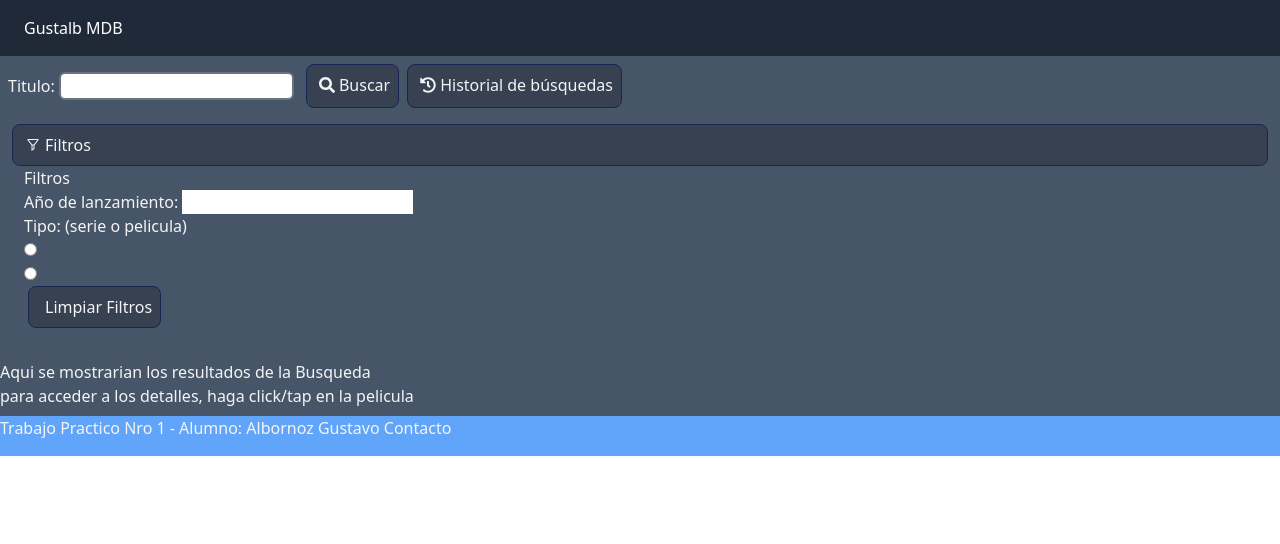
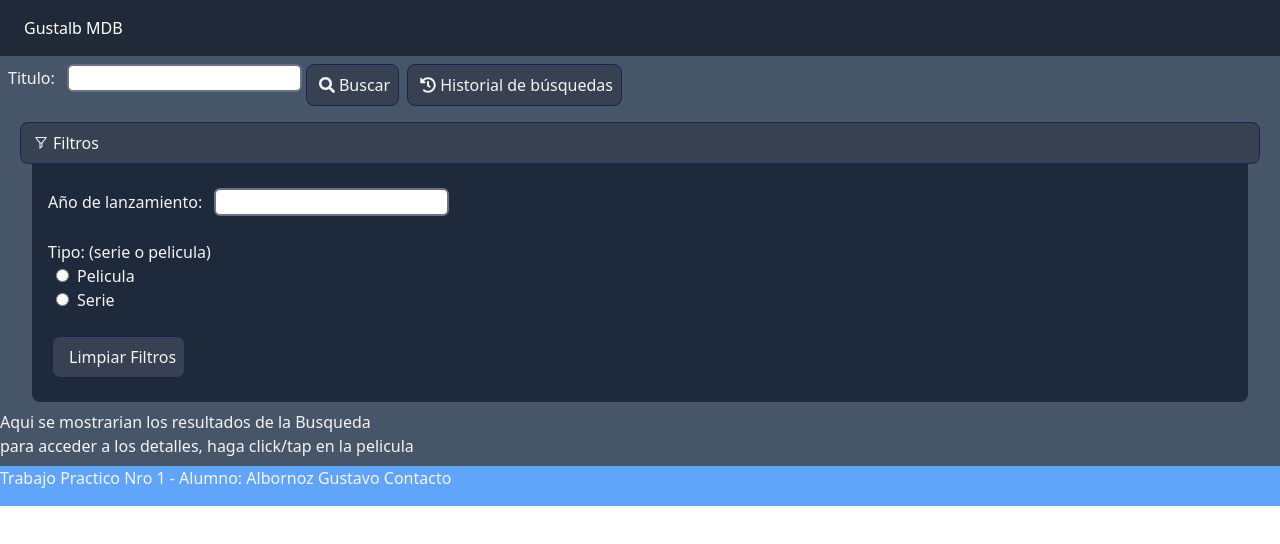
Before and after one commit to albornozgusti/movie-database-react, a React (Vite) app: page / in a window 1280 px wide. Shown: the top 544 px of the page. Built offline with nearby package versions, Linux system fonts and the light colour scheme.

Commit message:
feat(visual): replace components

```diff
--- a/src/components/FilterContainer/index.jsx
+++ b/src/components/FilterContainer/index.jsx
@@ -1,15 +1,14 @@
 import Input from "../Input";
 import Button from "../Button";
+import InputField from "../input-field";
 
 export default function FilterContainer() {
     return (
-        <div className="px-4">
+        <div className="px-4 mx-4 rounded-b-lg bg-slate-800">
 
-            <label htmlFor="filtro">Filtros</label>
-            <br />
-            <div className="expandible-content">
-                <span>Año de lanzamiento: </span>
-                <input type="text" id="lanzamiento" />
+            <div>
+                <br/>
+                <InputField label="Año de lanzamiento: " type="text" id="lanzamiento"/>
                 <br />
                 <span>Tipo: (serie o pelicula) </span>
                 <br />
@@ -29,6 +28,7 @@ export default function FilterContainer() {
                     label="Serie"
                 />
                 <br />
+                <br />
                 <Button
                     type="button"
                     id="btnLimpiar"
--- a/src/components/Input/index.jsx
+++ b/src/components/Input/index.jsx
@@ -2,13 +2,16 @@ import PropTypes from "prop-types";
 
 export default function Input({ type, id, label, name }) {
     return (
+        <>
         <input
-            className="px-2 py-2 bg-pink-400"
+            className="px-2 py-2 mx-2 bg-pink-400"
             type={type}
             id={id}
             label={label}
             name={name}
-        />
+            />
+        {label}
+            </>
     );
 }
 
--- a/src/components/SearchContainer/index.jsx
+++ b/src/components/SearchContainer/index.jsx
@@ -12,7 +12,7 @@ const SearchContainer = () => {
         setShowFilters(!showFilters);
     };
     return (
-        <nav id="contenido" className="mt-16 flex flex-col">
+        <nav id="contenido" className="mt-16 px-2 flex flex-col">
             <div id="busqueda" className="flex flex-row">
                 <InputField
                     className="flex-initial w-64"
--- a/src/components/input-field/index.jsx
+++ b/src/components/input-field/index.jsx
@@ -3,8 +3,8 @@ import PropTypes from "prop-types";
 
 export default function InputField({ label, type, id }) {
     return (
-        <div className="m-2 ">
-            <span className="font-medium">{label}</span>
+        <div className="">
+            <span className="font-medium pr-2">{label}</span>
             <input
                 className="border-2 border-gray-500 rounded-md"
                 type={type}
```
